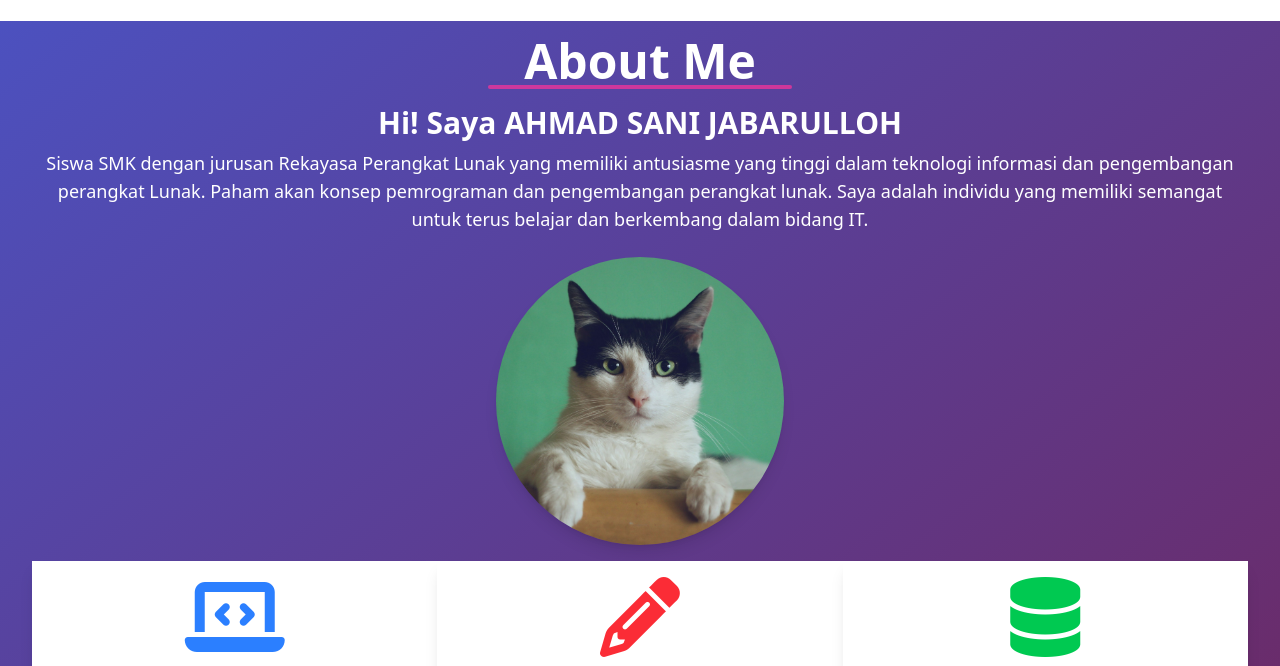
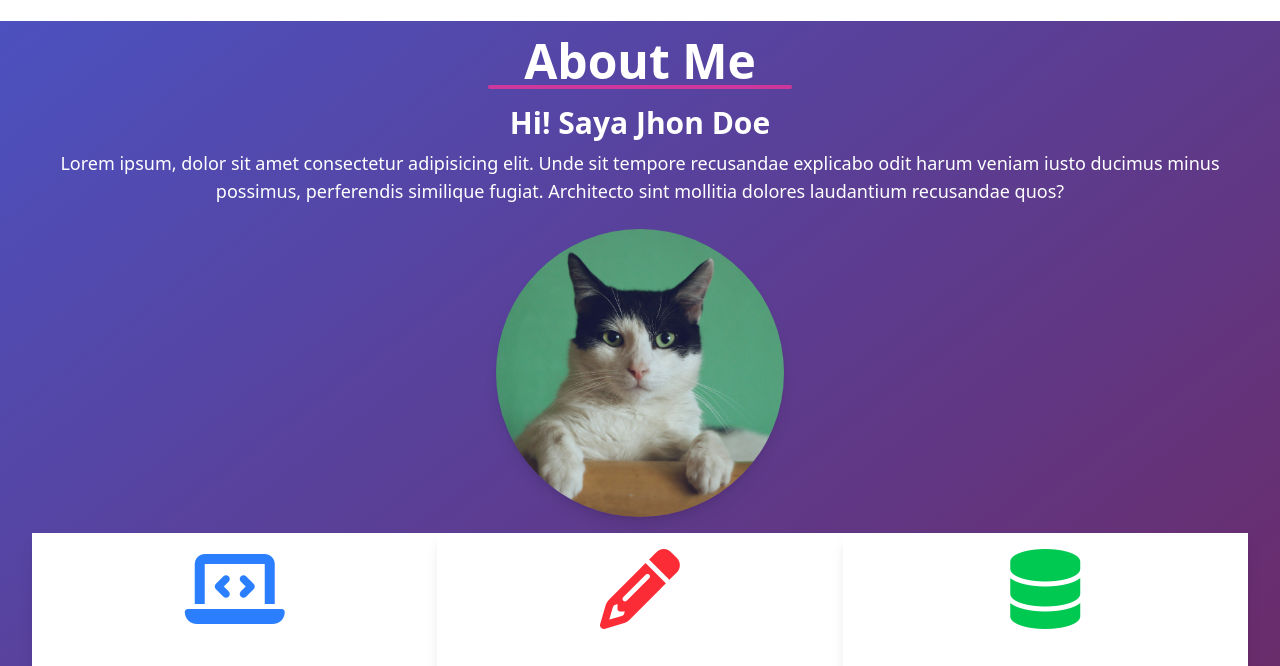
Before and after one commit to ahmadsanny2/case-study-portofolio, a website: page index.html in a window 1280 px wide. Shown: the part 67-733 px from the top of the page. Drawn offline with Linux system fonts and the light colour scheme.

Commit message:
Update text

```diff
--- a/index.html
+++ b/index.html
@@ -75,14 +75,10 @@
                         <div class="bg-pink-500 w-1/4 opacity-75 rounded h-1 mx-auto"></div>
                     </div>
                     <h2 class="text-3xl font-bold mb-2">
-                        Hi! Saya AHMAD SANI JABARULLOH
+                        Hi! Saya Jhon Doe
                     </h2>
                     <h3 class="text-lg mb-2">
-                        Siswa SMK dengan jurusan Rekayasa Perangkat Lunak yang memiliki
-                        antusiasme yang tinggi dalam teknologi informasi dan pengembangan
-                        perangkat Lunak. Paham akan konsep pemrograman dan pengembangan
-                        perangkat lunak. Saya adalah individu yang memiliki semangat untuk
-                        terus belajar dan berkembang dalam bidang IT.
+                        Lorem ipsum, dolor sit amet consectetur adipisicing elit. Unde sit tempore recusandae explicabo odit harum veniam iusto ducimus minus possimus, perferendis similique fugiat. Architecto sint mollitia dolores laudantium recusandae quos?
                     </h3>
                     <div class="w-full">
                         <div class="p-4">
```
